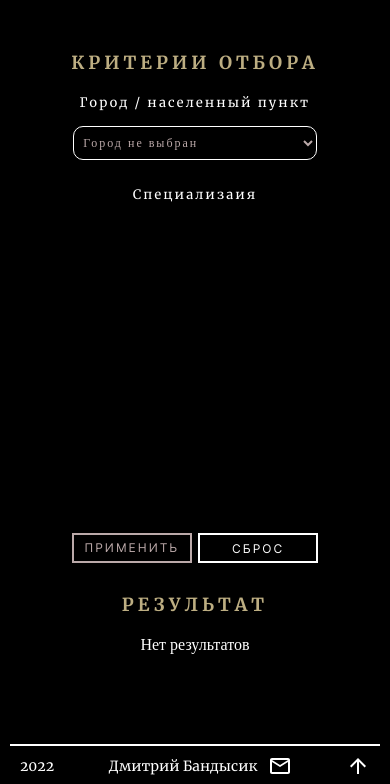
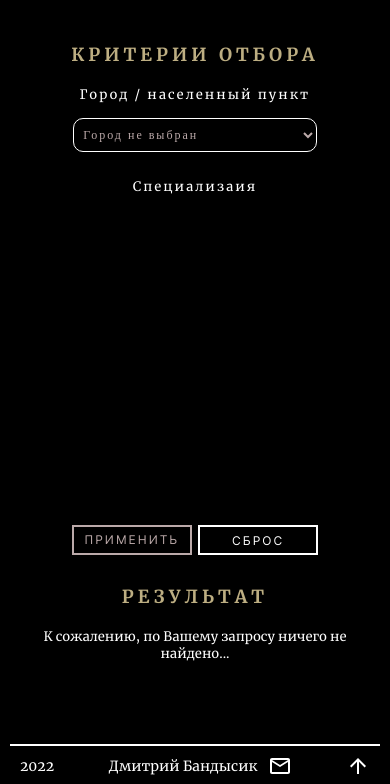
Before and after one commit to DmBand/hairdressers, a Django app: page /selection/ in a window 390 px wide. Shown: the part 60-844 px from the top of the page. Run offline with Django 4.2, Linux system fonts and the light colour scheme; parts of the project's set-up code (start-up, migrations or seed data) failed here and were passed over.

Commit message:
new selection styles

```diff
--- a/selection_app/static/selection_app/css/selection.css
+++ b/selection_app/static/selection_app/css/selection.css
@@ -280,6 +280,25 @@
 	}
 }
 
+.no-results {
+	font-family: 'Merriweather';
+	color: #fff;
+	font-size: 18px;
+	text-align: center;
+}
+
+@media (max-width: 768px) {
+	.no-results {
+		font-size: 15px;
+	}
+}
+
+@media (max-width: 425px) {
+	.no-results {
+		font-size: 13px;
+	}
+}
+
 .result-item {
 	display: flex;
 	flex-direction: column;
--- a/selection_app/templates/selection_app/selection.html
+++ b/selection_app/templates/selection_app/selection.html
@@ -47,7 +47,7 @@
         <div class="filters-title">Результат</div>
         <ul class="result-items" id="items">
             {% if hairdresser|length_is:"0" %}
-            <p style="color: #fff">Нет результатов</p>
+            <p class="no-results">К сожалению, по Вашему запросу ничего не найдено...</p>
             {% else %}
             {% for h in hairdresser %}
             <a href="{% url 'users_app:get_hairdresser' h.owner.slug %}" class="result-link" target="_blank">
```
